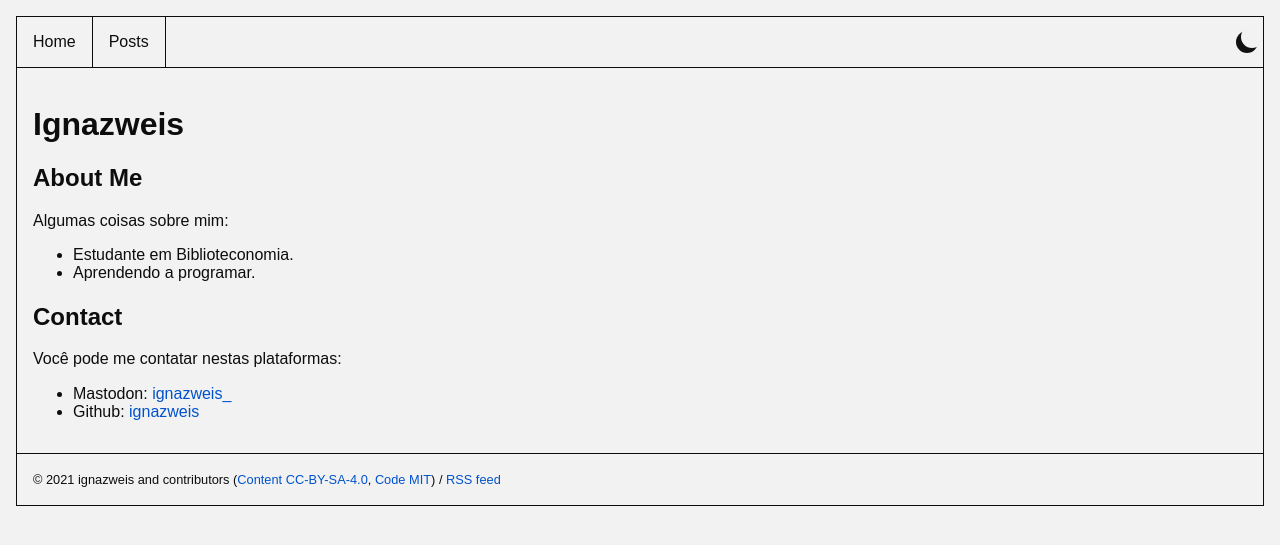
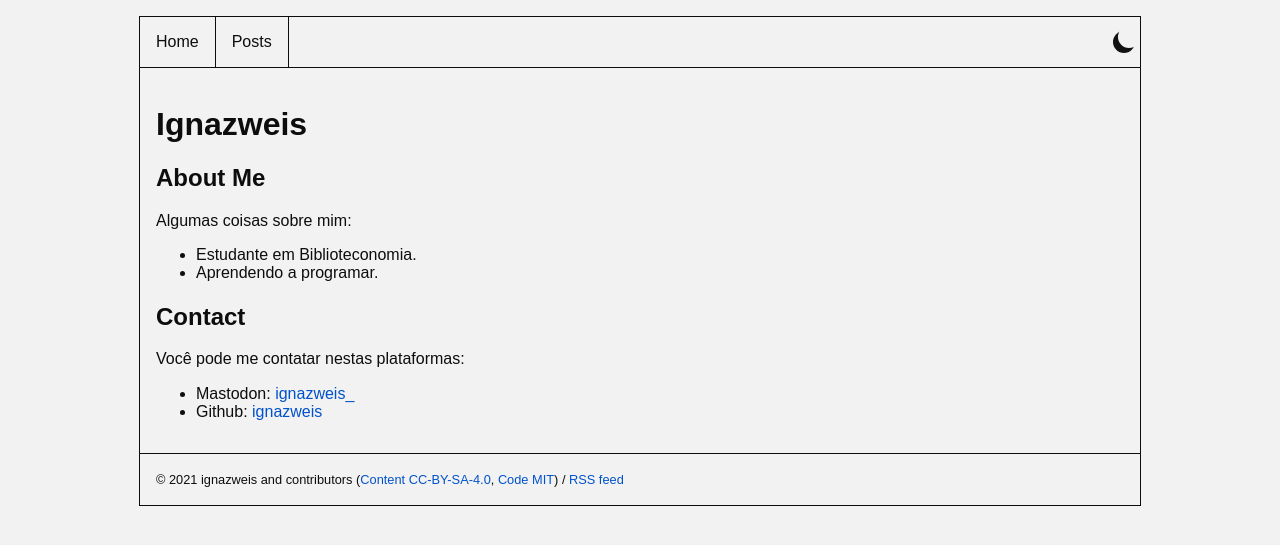
Before and after one commit to ignazweis/ignazweis.github.io, a Jekyll site: the page built from index.md, in a window 1280 px wide. Shown: the top 545 px of the page. Built offline with Jekyll 4.4.1, drawn with Linux system fonts in a browser that asks for light colours; some web fonts are replaced.

Commit message:
feat: add centered <body> of 1000px in the middle of the screen

```diff
--- a/assets/css/stylesheet.css
+++ b/assets/css/stylesheet.css
@@ -26,6 +26,8 @@ body {
     background-color: var(--background);
     color: var(--text);
     font-family: "Montserrat", sans-serif;
+    max-width: 1000px;
+    margin: 0 auto;
 
 }
 
```
